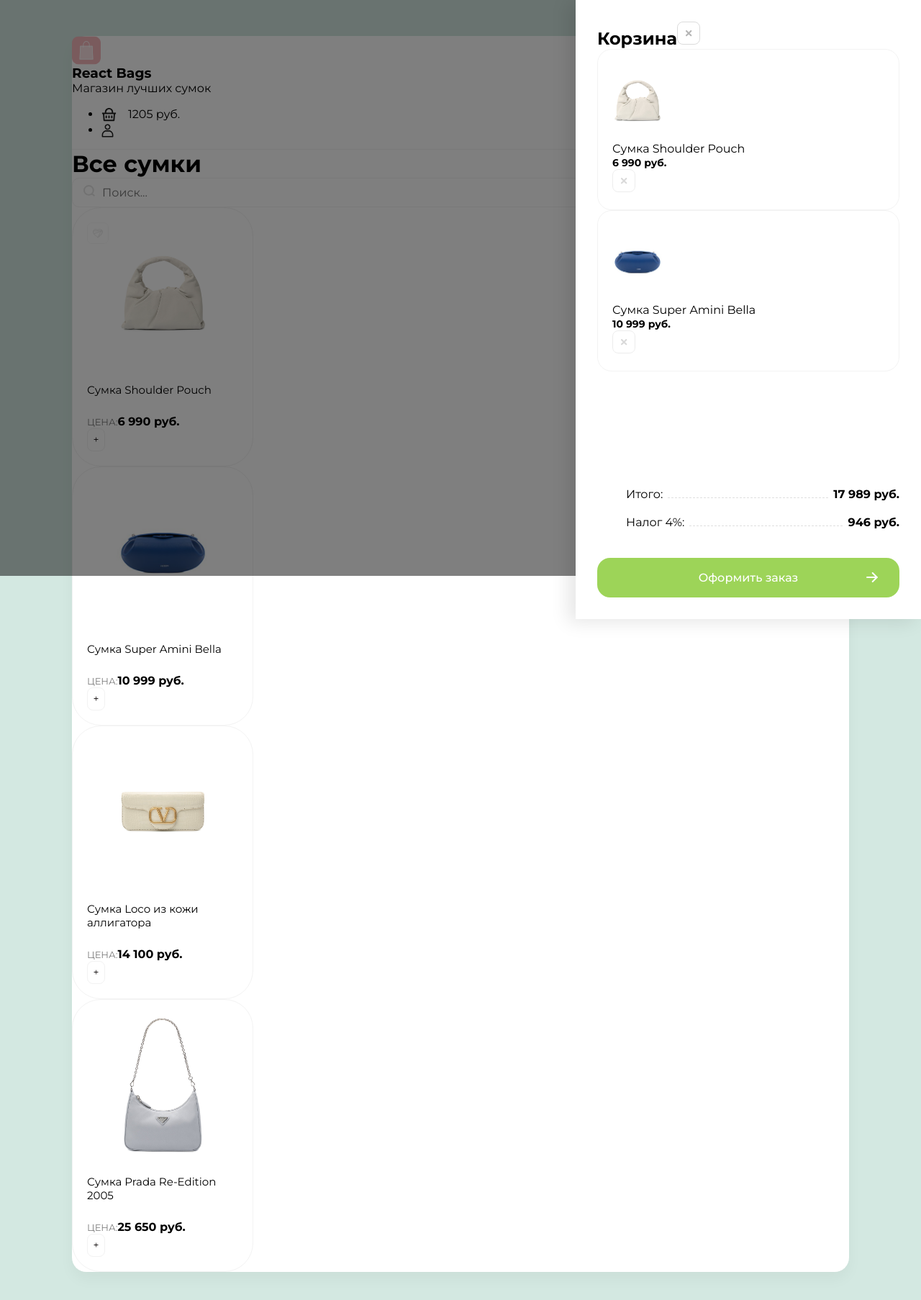
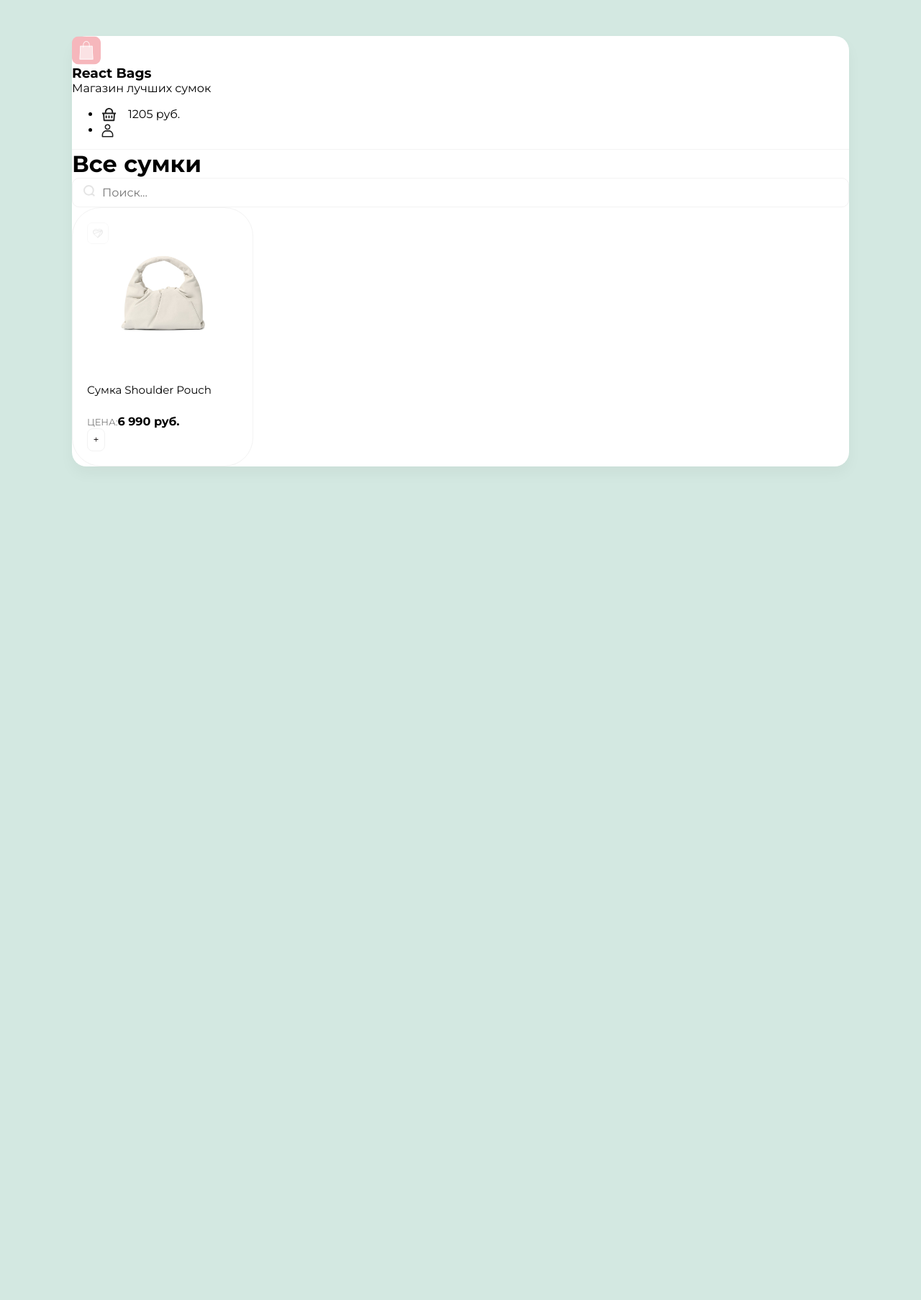
Before and after one commit to dbesaeva/react-bags, a React (Create React App) app: page / in a window 1280 px wide. Shown: the top 1806 px of the page at 72% size. After the commit the page ends 800 px from the top, so only its background shows below. Built offline with nearby package versions, Linux system fonts and the light colour scheme.

Commit message:
add splitting into components

```diff
--- a/src/App.js
+++ b/src/App.js
@@ -1,64 +1,12 @@
+import Card from './components/Card';
+import Header from './components/Header';
+import Drawer from './components/Drawer';
+
 function App() {
   return(
   <div className="wrapper clear">
-    <div className="overlay">
-      <div className="drawer">
-        <h2 className="d-flex justify-between mb-30">Корзина
-          <img className="cu-p" src="/img/btn-remove.svg" alt="Remove"/>
-        </h2>
-
-        <div className="items">
-          <div className="cartItem d-flex align-center mb-20">
-          <div style={{ backgroundImage: 'url(/img/bags/1.jpg)'}} className="cartItemImg"></div>
-          <div className="mr-20 flex">
-            <p className="mb-5">Сумка Shoulder Pouch</p>
-            <b>6 990 руб.</b>
-          </div>
-          <img className="removeBtn" src="/img/btn-remove.svg" alt="Remove"/>
-          </div>
-          <div className="cartItem d-flex align-center mb-20">
-          <div style={{ backgroundImage: 'url(/img/bags/2.jpg)'}} className="cartItemImg"></div>
-          <div className="mr-20 flex">
-            <p className="mb-5">Сумка Super Amini Bella</p>
-            <b>10 999 руб.</b>
-          </div>
-          <img className="removeBtn" src="/img/btn-remove.svg" alt="Remove"/>
-          </div>
-        </div>
-        <div className="cartTotalBlock">
-          <ul>
-            <li>
-              <span>Итого:</span>
-              <div></div>
-              <b>17 989 руб.</b>
-            </li>
-            <li>
-              <span>Налог 4%:</span>
-              <div></div>
-              <b>946 руб.</b>
-            </li>
-          </ul>
-          <button className="greenButton">Оформить заказ <img src="/img/arrow.svg" alt="Arrow"/></button>
-        </div>
-
-      </div>
-    </div>
-    <header className="d-flex justify-between align-center p-40">
-      <div className="d-flex align-center">
-      <img width={40} height={40} src="/img/logo.svg" />
-      <div>
-        <h3 className="text-uppercase">React Bags</h3>
-        <p className="opacity-5">Магазин лучших сумок</p>
-      </div>
-      </div>
-      <ul className="d-flex">
-        <li className="mr-30">
-          <img width={23} height={23} src="/img/cart.svg" />
-          <span>1205 руб.</span>
-        </li>
-        <li><img width={19} height={19} src="/img/user.svg" /></li>
-      </ul>
-    </header>
+    <Drawer />
+    <Header />
     <div className="content p-40">
       <div className="d-flex align-center justify-between mb-40">
         <h1>Все сумки</h1>
@@ -67,64 +15,9 @@
         <input placeholder="Поиск..."/>
         </div>
       </div>
+
       <div className="d-flex">
-
-        <div className="card">
-        <div className="favorite">
-        <img src="/img/heart.svg" alt="Unliked"/>
-        </div>
-        <img className="image" width={129} height={198} src="/img/bags/1.jpg" alt="Bags"/>
-        <h5>Сумка Shoulder Pouch</h5>
-        <div className="d-flex justify-between align-center">
-          <div className="d-flex flex-column">
-            <span>Цена:</span>
-            <b>6 990 руб.</b>
-          </div>
-          <button className="button">
-            <img width={11} height={11} src="/img/plus.svg" alt="Plus"/>
-          </button>
-        </div>
-        </div>
-        <div className="card">
-          <img className="image" width={129} height={198} src="/img/bags/2.jpg" alt="Bags"/>
-          <h5>Сумка Super Amini Bella</h5>
-          <div className="d-flex justify-between align-center">
-            <div className="d-flex flex-column">
-              <span>Цена:</span>
-              <b>10 999 руб.</b>
-            </div>
-            <button className="button">
-              <img width={11} height={11} src="/img/plus.svg" alt="Plus"/>
-            </button>
-          </div>
-        </div>
-        <div className="card">
-          <img className="image" width={129} height={198} src="/img/bags/3.jpg" alt="Bags"/>
-          <h5>Сумка Loco из кожи аллигатора</h5>
-          <div className="d-flex justify-between align-center">
-            <div className="d-flex flex-column">
-              <span>Цена:</span>
-              <b>14 100 руб.</b>
-            </div>
-            <button className="button">
-              <img width={11} height={11} src="/img/plus.svg" alt="Plus"/>
-            </button>
-          </div>
-        </div>
-        <div className="card">
-          <img className="image" width={129} height={198} src="/img/bags/4.jpg" alt="Bags"/>
-          <h5>Сумка Prada Re-Edition 2005</h5>
-          <div className="d-flex justify-between align-center">
-            <div className="d-flex flex-column">
-              <span>Цена:</span>
-              <b>25 650 руб.</b>
-            </div>
-            <button className="button">
-              <img width={11} height={11} src="/img/plus.svg" alt="Plus"/>
-            </button>
-          </div>
-        </div>
-
+        <Card />
       </div>
     </div>
   </div>
--- /dev/null
+++ b/src/components/Card.js
@@ -0,0 +1,22 @@
+function Card() {
+    return (
+        <div className="card">
+            <div className="favorite">
+            <img src="/img/heart.svg" alt="Unliked"/>
+            </div>
+            <img className="image" width={129} height={198} src="/img/bags/1.jpg" alt="Bags"/>
+            <h5>Сумка Shoulder Pouch</h5>
+            <div className="d-flex justify-between align-center">
+                <div className="d-flex flex-column">
+                <span>Цена:</span>
+                <b>6 990 руб.</b>
+                </div>
+                <button className="button">
+                <img width={11} height={11} src="/img/plus.svg" alt="Plus"/>
+                </button>
+            </div>
+        </div>
+    );
+}
+
+export default Card;
--- /dev/null
+++ b/src/components/Drawer.js
@@ -0,0 +1,47 @@
+function Drawer() {
+    return (
+        <div style={{ display: 'none' }} className="overlay">
+            <div className="drawer">
+                <h2 className="d-flex justify-between mb-30">Корзина
+                <img className="cu-p" src="/img/btn-remove.svg" alt="Remove"/>
+                </h2>
+
+                <div className="items">
+                <div className="cartItem d-flex align-center mb-20">
+                <div style={{ backgroundImage: 'url(/img/bags/1.jpg)'}} className="cartItemImg"></div>
+                <div className="mr-20 flex">
+                    <p className="mb-5">Сумка Shoulder Pouch</p>
+                    <b>6 990 руб.</b>
+                </div>
+                <img className="removeBtn" src="/img/btn-remove.svg" alt="Remove"/>
+                </div>
+                <div className="cartItem d-flex align-center mb-20">
+                <div style={{ backgroundImage: 'url(/img/bags/2.jpg)'}} className="cartItemImg"></div>
+                <div className="mr-20 flex">
+                    <p className="mb-5">Сумка Super Amini Bella</p>
+                    <b>10 999 руб.</b>
+                </div>
+                <img className="removeBtn" src="/img/btn-remove.svg" alt="Remove"/>
+                </div>
+                </div>
+                <div className="cartTotalBlock">
+                <ul>
+                    <li>
+                    <span>Итого:</span>
+                    <div></div>
+                    <b>17 989 руб.</b>
+                    </li>
+                    <li>
+                    <span>Налог 4%:</span>
+                    <div></div>
+                    <b>946 руб.</b>
+                    </li>
+                </ul>
+                <button className="greenButton">Оформить заказ <img src="/img/arrow.svg" alt="Arrow"/></button>
+                </div>
+            </div>
+        </div>
+    );
+}
+
+export default Drawer;
--- /dev/null
+++ b/src/components/Header.js
@@ -0,0 +1,22 @@
+function Header() {
+    return (
+        <header className="d-flex justify-between align-center p-40">
+            <div className="d-flex align-center">
+            <img width={40} height={40} src="/img/logo.svg" />
+            <div>
+            <h3 className="text-uppercase">React Bags</h3>
+            <p className="opacity-5">Магазин лучших сумок</p>
+            </div>
+            </div>
+            <ul className="d-flex">
+            <li className="mr-30">
+                <img width={23} height={23} src="/img/cart.svg" />
+                <span>1205 руб.</span>
+            </li>
+            <li><img width={19} height={19} src="/img/user.svg" /></li>
+            </ul>
+        </header>
+    );
+}
+
+export default Header;
```
